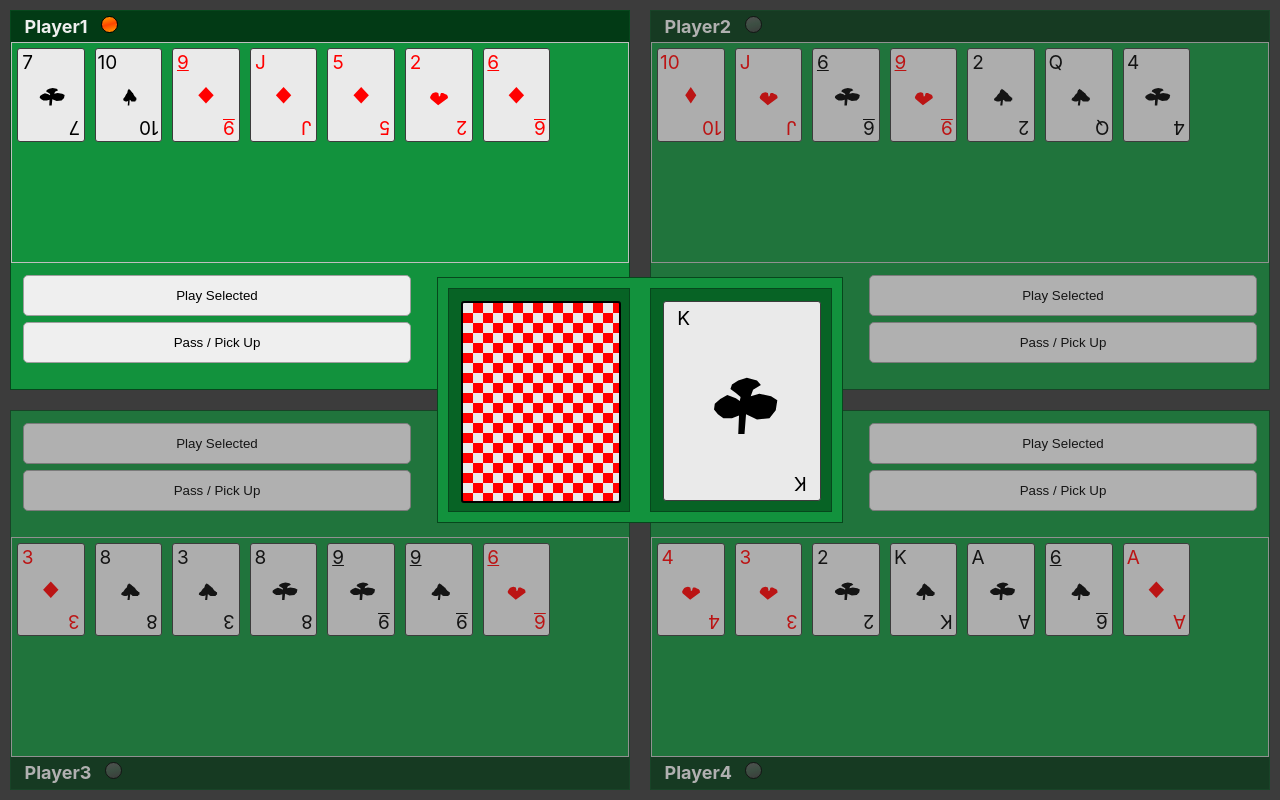
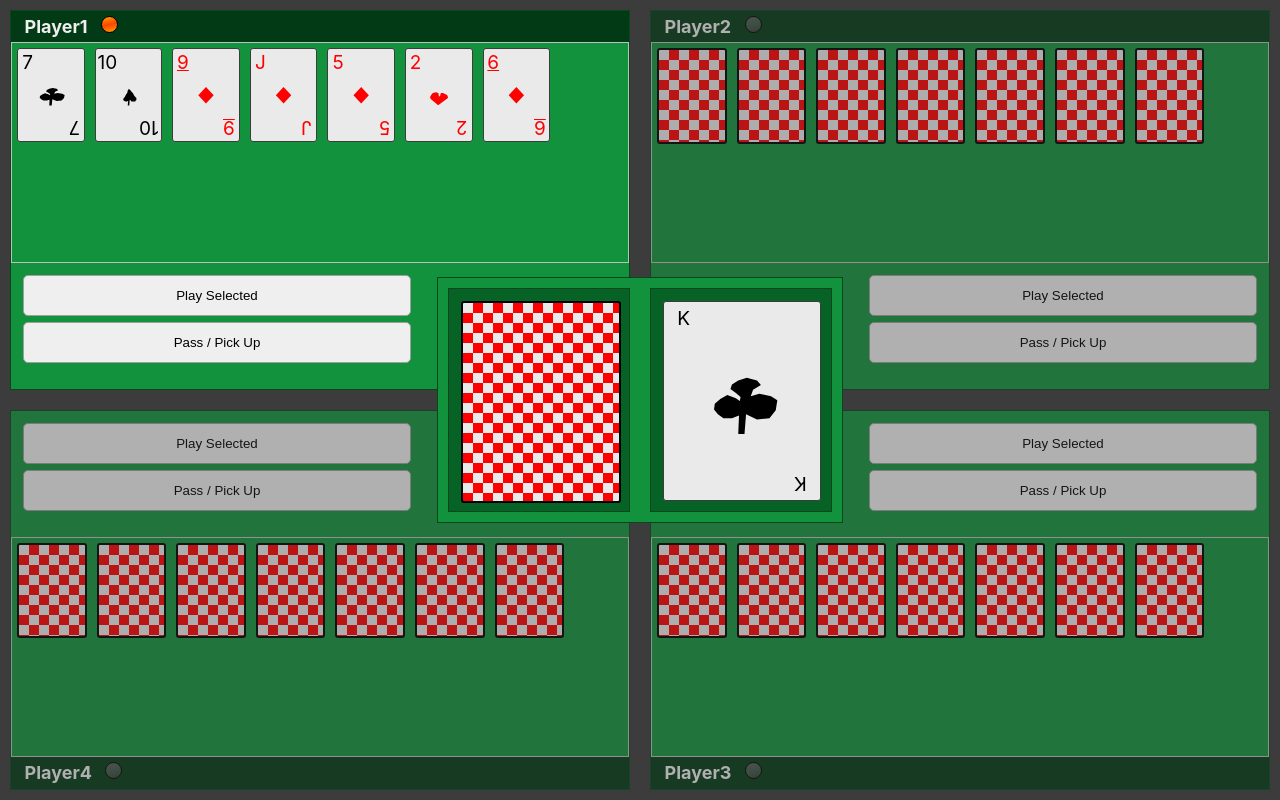
Before and after one commit to JBown94/BlackJack, a React (Create React App) app: page / in a window 1280 px wide. Both pictures are taken after a click on the button "Start Game". Built offline with nearby package versions, Linux system fonts and the light colour scheme.

Commit message:
Added handling for changing the next active player

```diff
--- a/src/App.css
+++ b/src/App.css
@@ -9,6 +9,7 @@ button.action-button {
   margin-bottom: 0.5em;
   border: solid 1px #9e9e9e;
   border-radius: 5px;
+  cursor: pointer;
   height: 40%;
   width: 100%;
 
--- a/src/Board.js
+++ b/src/Board.js
@@ -4,6 +4,8 @@ import Card, { CardData } from './Card';
 import TextResources from './TextResources';
 
 class Board extends React.Component {
+  static MAX_PLAYERS = 4;
+
   constructor(props) {
     super(props);
 
@@ -11,7 +13,8 @@ class Board extends React.Component {
       gameStarted: false,
       players: [],
       deck: [],
-      cardsInPlay: [],
+      cardInPlay: null,
+      activePlayer: null,
       text: TextResources()
     };
   }
@@ -22,11 +25,12 @@ class Board extends React.Component {
     let initialCard = cardDeck.shift();
 
     let playerAreas = [];
+    let activePlayer = 1;
 
-    for(var i = 1; i <= 4; i++) {
+    for(var i = 1; i <= Board.MAX_PLAYERS; i++) {
       let playerActive = true;
       let playerName = null;
-      let isCurrentTurn = (i === 1);
+      let isCurrentTurn = i === activePlayer;
       let playerCards = playerActive ? cardDeck.splice(0, 7) : [];
 
       playerAreas.push(new PlayerAreaData(i, playerName, playerActive, playerCards, isCurrentTurn));
@@ -36,7 +40,66 @@ class Board extends React.Component {
       gameStarted: true,
       players: playerAreas,
       deck: cardDeck,
-      cardsInPlay: [initialCard]
+      cardInPlay: initialCard,
+      activePlayer: activePlayer
+    });
+  }
+
+  handleClick(actionName) {
+    switch(actionName) {
+      case "PLAY": this.onPlayerTurnGo(); break;
+      case "PASS": this.onPlayerTurnPass(); break;
+      default: console.log("Action Not Found");
+    }
+  }
+
+  onPlayerTurnGo() {
+    console.log("Play Selected Cards");
+    console.log(this.state);
+
+    this.toNextPlayer();
+
+    //TODO: Get a list of the selected cards for the current player, then;
+    //  - Check if the selected cards are valid, if true, then;
+    //    - Move the last card from the player selection to the 'cardInPlay' prop
+    //    - Move the other cards (if applicable) to the end of the 'deck' array
+    //    - Move onto the next players go
+    //  - If not, then notify user to select different cards
+  }
+  onPlayerTurnPass() {
+    console.log("Pass Go / Pick Up Cards");
+    console.log(this.state);
+
+    this.toNextPlayer();
+
+    //TODO: Check the 'cardInPlay' for either a 2 or a BlackJack (or a stack of them)
+    //  - To determine the stack (if any), check the 'deck' array, starting from the end of the array
+    //  - If no 2's or BlackJack's, then the pickup value is 1
+    //  - Once the pickup value is determined;
+    //    - Move that number of cards from the top of the deck to that players hand
+    //  - Move onto the next players go
+  }
+
+  toNextPlayer() {
+    let players = this.state.players;
+    let lastPlayer = this.state.activePlayer;
+    let nextPlayer = lastPlayer;
+
+    do {
+      nextPlayer++;
+
+      if (nextPlayer > Board.MAX_PLAYERS) {
+        nextPlayer = 1;
+      }
+    }
+    while (!players[nextPlayer - 1].playerActive)
+
+    players[lastPlayer - 1].isCurrentTurn = false;
+    players[nextPlayer - 1].isCurrentTurn = true;
+
+    this.setState({
+      players: players,
+      activePlayer: nextPlayer
     });
   }
 
@@ -99,7 +162,7 @@ class Board extends React.Component {
       playerAreas.push(
         <PlayerArea key={playerNo} playerNo={playerNo} playerActive={playerData.playerActive}
           customName={playerData.playerName} isCurrentTurn={playerData.isCurrentTurn}
-          cards={playerData.playerCards} />
+          cards={playerData.playerCards} onClick={e => this.handleClick(e)} />
       );
     }
 
@@ -107,19 +170,8 @@ class Board extends React.Component {
   }
   renderPlayArea() {
     if (this.state.players.length > 0) {
-      const cards = this.state.cardsInPlay;
-      const data = (cards.length > 0) ? cards[0]: null;
-
-      let currentCard = null;
-
-      if (data !== null) {
-        currentCard = <Card
-                key={data.key}
-                value={data.value}
-                suit={data.suit}
-                hidden="false"
-                playable="false" />
-      }
+      const data = this.state.cardInPlay;
+      const card = <Card key={data.key} value={data.value} suit={data.suit} hidden="false" playable="false" />;
 
       return (
         <div className="main-deck-area">
@@ -127,7 +179,7 @@ class Board extends React.Component {
             <Card key="deck" value="" suit="" playable="false" hidden="true" />
           </div>
           <div className="card-pile">
-            {currentCard}
+            {card}
           </div>
         </div>
       );
--- a/src/Card.js
+++ b/src/Card.js
@@ -20,9 +20,6 @@ class Card extends React.Component {
 
         this.state = {
             draggable: draggable,
-            value: props.value,
-            suit: props.suit,
-            hidden: props.hidden,
             selected: false,
         };
     }
@@ -58,17 +55,17 @@ class Card extends React.Component {
 
     render() {
       return (
-        <div className="card" data-value={this.state.value} data-suit={this.state.suit}
-            data-selected={this.state.selected} data-hidden={this.state.hidden}
+        <div className="card" data-value={this.props.value} data-suit={this.props.suit}
+            data-selected={this.state.selected} data-hidden={this.props.hidden}
             draggable={this.state.draggable}
 
             onDragStart={e => this.dragStart(e)}
             onDragEnd={e => this.dragEnd(e)}
             onClick={() => this.toggleSelection()}>
 
-            <div className="card-val">{this.state.value}</div>
+            <div className="card-val">{this.props.value}</div>
             <div className="suit-img"></div>
-            <div className="card-val-reverse">{this.state.value}</div>
+            <div className="card-val-reverse">{this.props.value}</div>
         </div>
       );
     }
--- a/src/Cards.scss
+++ b/src/Cards.scss
@@ -48,6 +48,10 @@ $black-suit-colour: black;
         grid-row: 6;
         margin: auto;
         transform: rotate(180deg);
+    }
+
+    &[draggable='true'] {
+        cursor: grab;
     }
 
     &[data-suit='S'], &[data-suit='C'] {
--- a/src/PlayerArea.js
+++ b/src/PlayerArea.js
@@ -24,14 +24,11 @@ class PlayerArea extends React.Component {
         this.state = {
             id: "player-area-" + props.playerNo,
             playerName: props.customName || defaultName,
-            playerActive: props.playerActive,
-            playerCards: props.cards || [],
-            isCurrentTurn: props.isCurrentTurn,
         };
     }
 
     renderPlayerCards() {
-        const cards = this.state.playerCards;
+        const cards = this.props.cards;
         let playerHand = [];
 
         for (var i = 0; i < cards.length; i++) {
@@ -42,7 +39,9 @@ class PlayerArea extends React.Component {
     }
     renderCard(data) {
         return (
-            <Card key={data.key} value={data.value} suit={data.suit} playable="true" />
+            <Card key={data.key} value={data.value} suit={data.suit}
+                playable="true"
+                hidden={!this.props.isCurrentTurn} />
         );
     }
 
@@ -52,8 +51,8 @@ class PlayerArea extends React.Component {
         return (
             <div className="player-container"
                 id={this.state.id}
-                data-active={this.state.playerActive}
-                data-is-turn={this.state.isCurrentTurn}>
+                data-active={this.props.playerActive}
+                data-is-turn={this.props.isCurrentTurn}>
                 <div className="player-info">
                     <div className="player-name">{this.state.playerName}</div>
                     <div className="is-turn-indicator"></div>
@@ -62,8 +61,8 @@ class PlayerArea extends React.Component {
                     {this.renderPlayerCards()}
                 </div>
                 <div className="player-actions">
-                    <button className="action-button">{text.PLAY}</button>
-                    <button className="action-button">{text.PASS}</button>
+                    <button className="action-button" onClick={() => this.props.onClick("PLAY")}>{text.PLAY}</button>
+                    <button className="action-button" onClick={() => this.props.onClick("PASS")}>{text.PASS}</button>
                 </div>
             </div>
         );
--- a/src/PlayerArea.scss
+++ b/src/PlayerArea.scss
@@ -107,6 +107,26 @@
         }
 
         &#player-area-3 {
+            grid-column: 7 / span 6;
+            grid-row: 7 / span 6;
+
+            .player-info {
+                grid-column: 1 / span 12;
+                grid-row: 12;
+            }
+
+            .cards-container {
+                grid-column: 1 / span 12;
+                grid-row: 5 / span 7;
+            }
+
+            .player-actions {
+                grid-column: 5 / span 8;
+                grid-row: 1 / span 4;
+            }
+        }
+
+        &#player-area-4 {
             grid-column: 1 / span 6;
             grid-row: 7 / span 6;
 
@@ -122,26 +142,6 @@
 
             .player-actions {
                 grid-column: 1 / span 8;
-                grid-row: 1 / span 4;
-            }
-        }
-
-        &#player-area-4 {
-            grid-column: 7 / span 6;
-            grid-row: 7 / span 6;
-
-            .player-info {
-                grid-column: 1 / span 12;
-                grid-row: 12;
-            }
-
-            .cards-container {
-                grid-column: 1 / span 12;
-                grid-row: 5 / span 7;
-            }
-
-            .player-actions {
-                grid-column: 5 / span 8;
                 grid-row: 1 / span 4;
             }
         }
```
